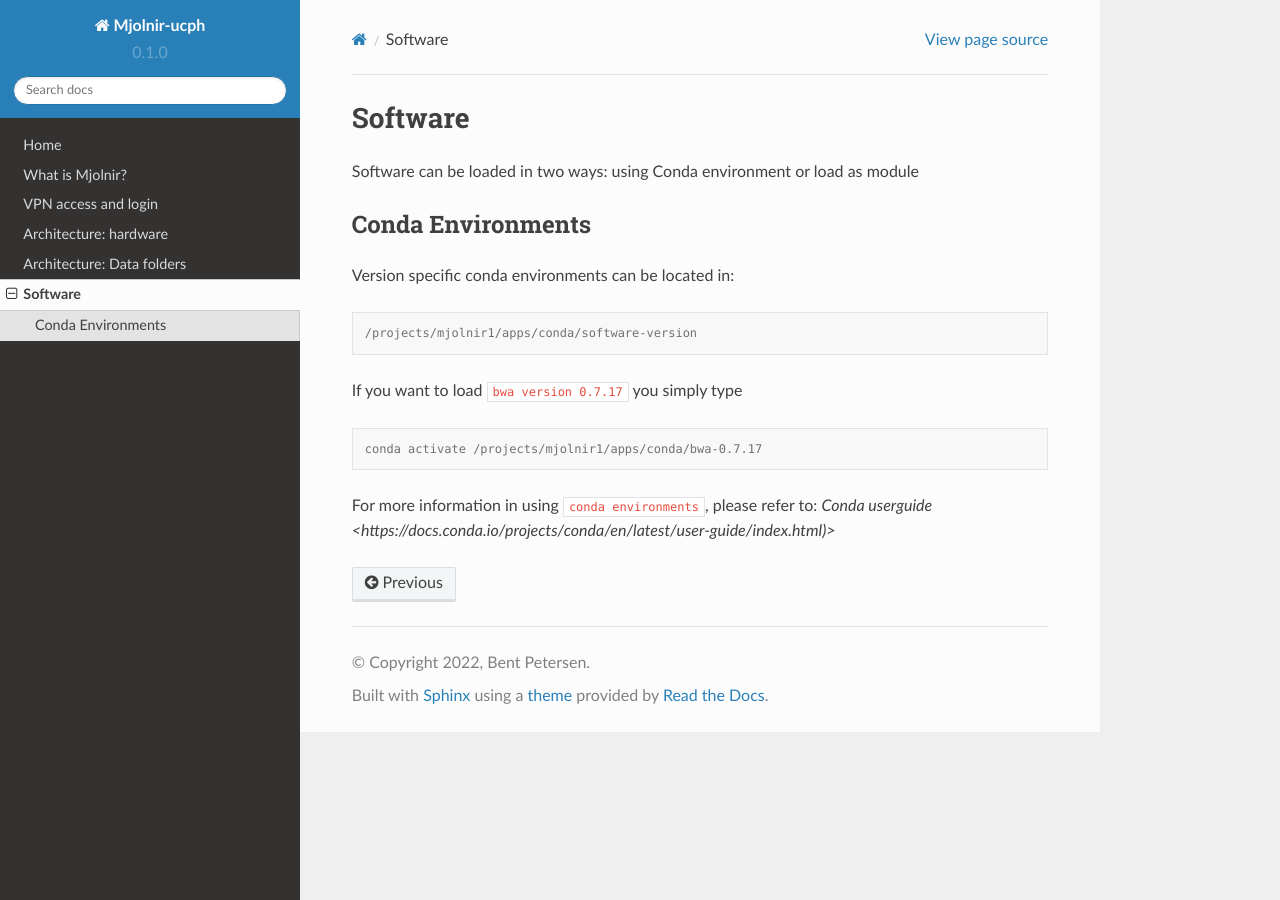
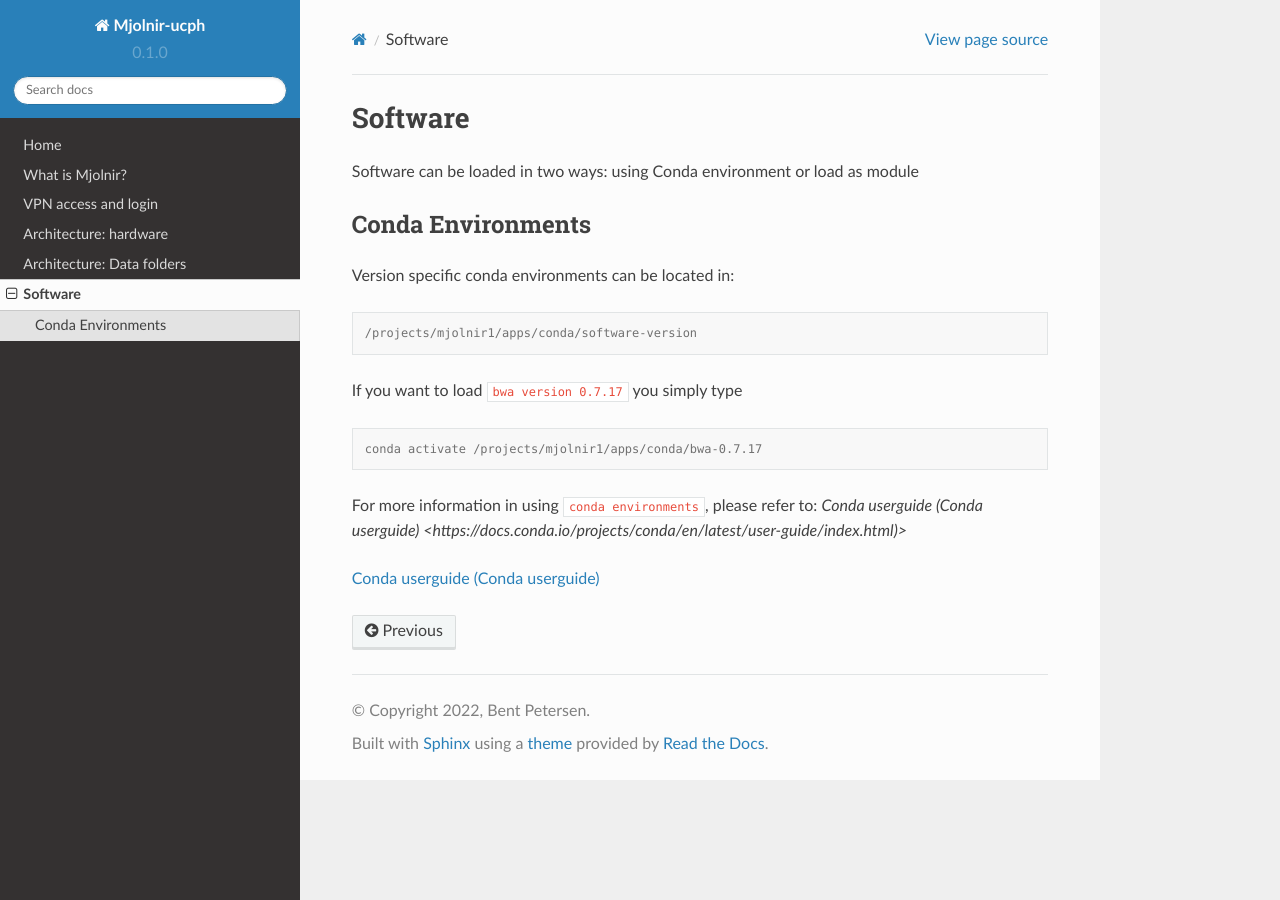
Before and after one commit to bentpetersendk/mjolnir_ucph, a Sphinx documentation site: the page built from docs/source/software.rst, in a window 1280 px wide. Built offline with Sphinx 7.4.7 and the Read the Docs theme 2.0.0, drawn with Linux system fonts in a browser that asks for light colours.

Commit message:
Update software.rst

```diff
--- a/docs/source/software.rst
+++ b/docs/source/software.rst
@@ -17,4 +17,6 @@ If you want to load ``bwa version 0.7.17`` you simply type
 
    conda activate /projects/mjolnir1/apps/conda/bwa-0.7.17
 
-For more information in using ``conda environments``, please refer to: `Conda userguide <https://docs.conda.io/projects/conda/en/latest/user-guide/index.html)>`
+For more information in using ``conda environments``, please refer to: `Conda userguide (Conda userguide) <https://docs.conda.io/projects/conda/en/latest/user-guide/index.html)>`
+
+`Conda userguide (Conda userguide) <https://docs.conda.io/projects/conda/en/latest/user-guide/index.html>`_
```
